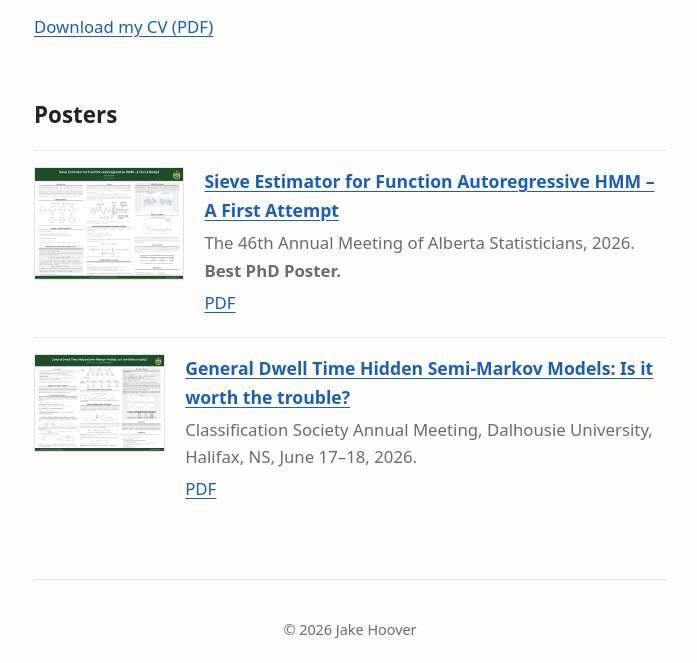
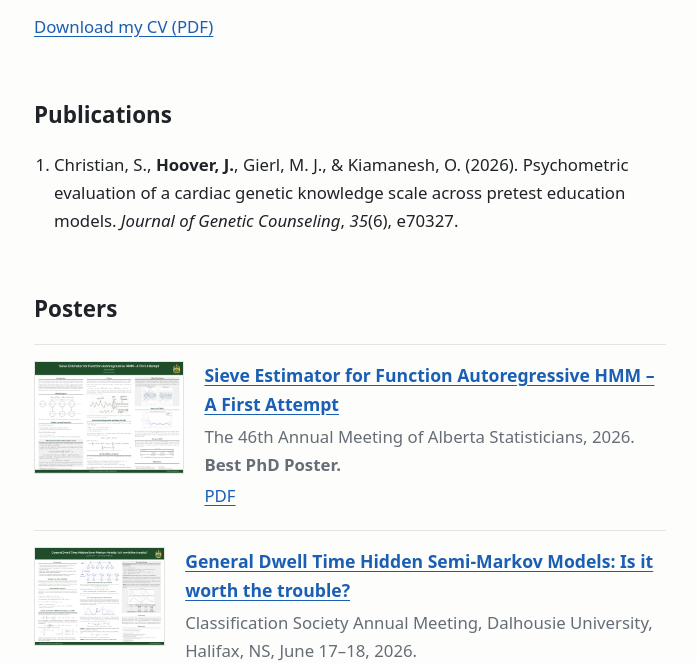
Before and after one commit to JakeHoover/JakeHoover.github.io, a plain HTML site: page publications.html in a window 1280 px wide. Shown: the part 159-822 px from the top of the page, without its empty margins (290-987 px from the left). Drawn offline with Linux system fonts and the light colour scheme.

Commit message:
Add journal publication to Publications and CV (#7)
Claude-Session: https://claude.ai/code/session_017iMFMN9eDM1wW86gXDPLEH

Co-authored-by: Claude <noreply@anthropic.com>

```diff
--- a/publications.html
+++ b/publications.html
@@ -21,6 +21,16 @@
         <section class="page-title">
             <h1>Publications and CV</h1>
             <p><a href="cv.pdf">Download my CV (PDF)</a></p>
+        </section>
+        <section id="papers">
+            <h2>Publications</h2>
+            <ol class="pubs">
+                <li>
+                    Christian, S., <strong>Hoover, J.</strong>, Gierl, M. J., &amp; Kiamanesh, O. (2026).
+                    Psychometric evaluation of a cardiac genetic knowledge scale across pretest education models.
+                    <em>Journal of Genetic Counseling</em>, <em>35</em>(6), e70327.
+                </li>
+            </ol>
         </section>
         <section id="posters">
             <h2>Posters</h2>
```
